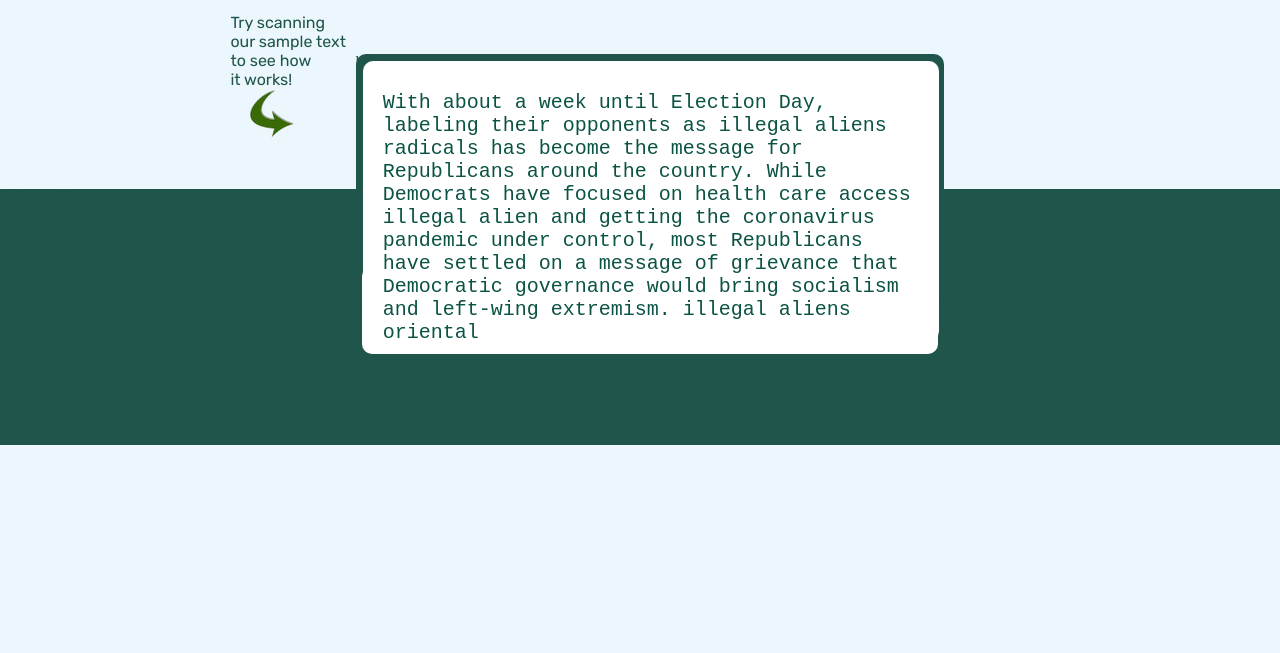
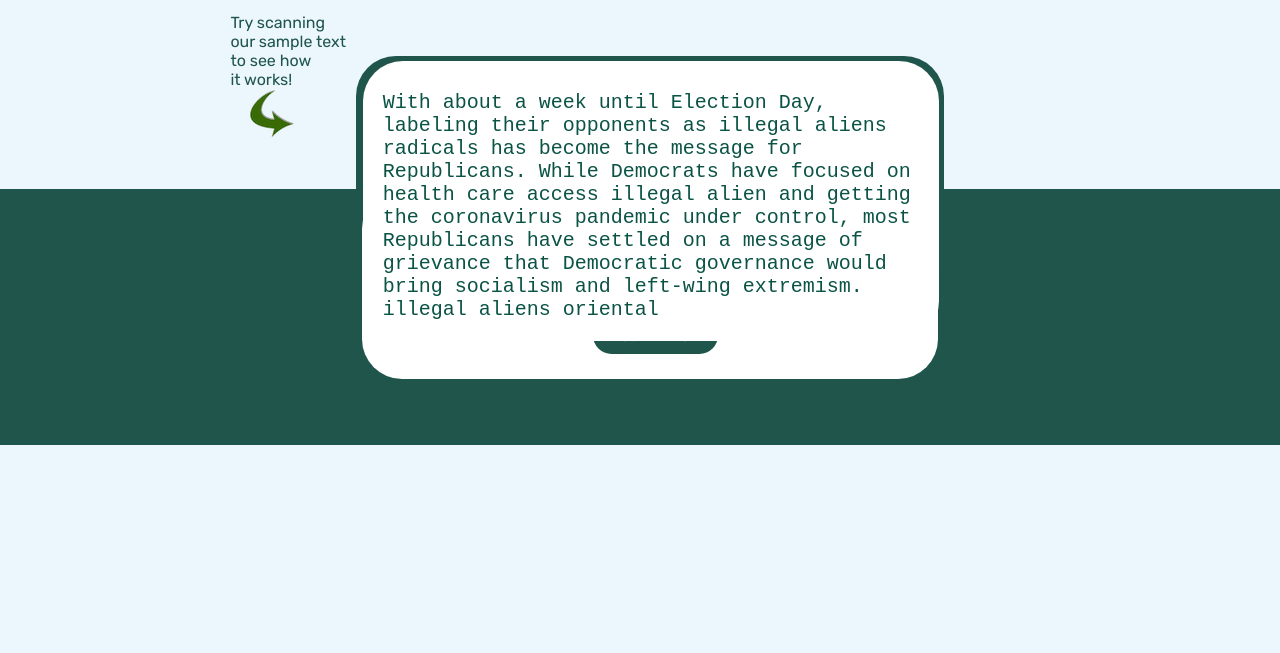
Before and after one commit to shateva/bscanner, a plain HTML site: page textinput.html in a window 1280 px wide. Shown: the part 141-794 px from the top of the page. Drawn offline with Linux system fonts and the light colour scheme.

Commit message:
changed text box spacing and roundness

```diff
--- a/textinput.css
+++ b/textinput.css
@@ -246,9 +246,7 @@ font-family: Futura, "Trebuchet MS", Arial, sans-serif;
     resize: none; /*remove the resize handle on the bottom right*/
 
 
-    -webkit-border-radius: 5px;
-    -moz-border-radius: 5px;
-    border-radius: 10px;
+    border-radius: 40px;
 }
 
 /*puts each line on top of each other*/
@@ -417,16 +415,14 @@ color: #0B5345 ;
     margin-left: 28.3%;
     background: white;
     padding-bottom: 2%;
-    padding-top: 2%;
-    -webkit-border-radius: 5px;
-    -moz-border-radius: 5px;
-    border-radius: 10px;
+    padding-top: 10%;
+    border-radius: 40px;
     float: right;
     position: absolute;
     z-index: 8;
     padding-left: .2%;
     padding-right: .25%;
-   margin-top: 21%;
+   margin-top: 15%;
 }
 
 
@@ -443,16 +439,14 @@ color: #0B5345 ;
 
 #greensquare{
   background-color: rgba(31,85,74,1);
-  margin-top: 4.5%;
+  margin-top: 4.6%;
   height: 16em;
   position: relative;
   width: 46%;
   z-index: 5;
   margin-left: 27.78%;
   float: left;
-  -webkit-border-radius: 5px;
-    -moz-border-radius: 5px;
-    border-radius: 10px;
+    border-radius: 40px;
 
 }
 
--- a/textinput.html
+++ b/textinput.html
@@ -64,7 +64,7 @@
             <!--pop up for when the user doesn't enter anything in the textbox-->
             <div id="msg"></div>
                <!--added text box with example text and a button to submit-->
-               <textarea id= "txt" rows="10" name="text-box">With about a week until Election Day, labeling their opponents as illegal aliens radicals has become the message for Republicans around the country. While Democrats have focused on health care access illegal alien and getting the coronavirus pandemic under control, most Republicans have settled on a message of grievance that Democratic governance would bring socialism and left-wing extremism. illegal aliens oriental
+               <textarea id= "txt" rows="10" name="text-box">With about a week until Election Day, labeling their opponents as illegal aliens radicals has become the message for Republicans. While Democrats have focused on health care access illegal alien and getting the coronavirus pandemic under control, most Republicans have settled on a message of grievance that Democratic governance would bring socialism and left-wing extremism. illegal aliens oriental
             </textarea>
 
          </div>
@@ -76,11 +76,11 @@
          </div>
          <!--green box-->
         <div id="greenbox">
-           <p>hello world</p>
+           <p> </p>
         </div>
 
         <div id="greensquare">
-         <p>hello world</p>
+         <p> </p>
       </div>
 
          <div id="buttonBack">
```
